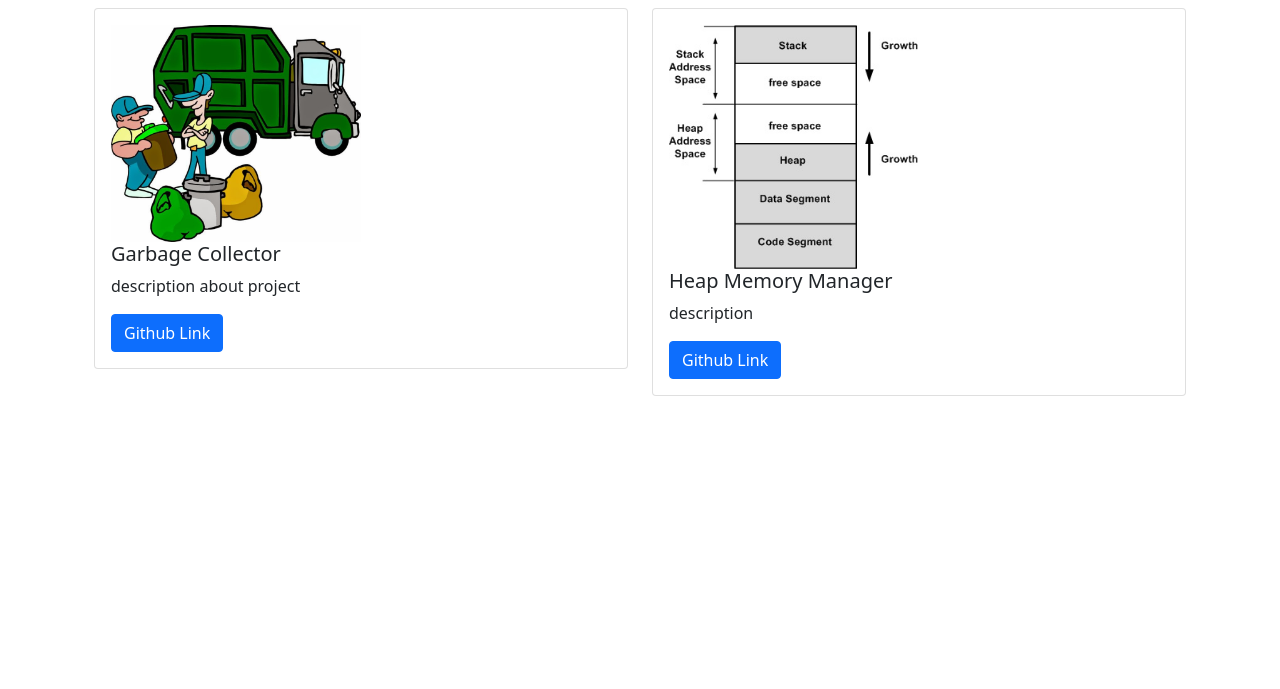
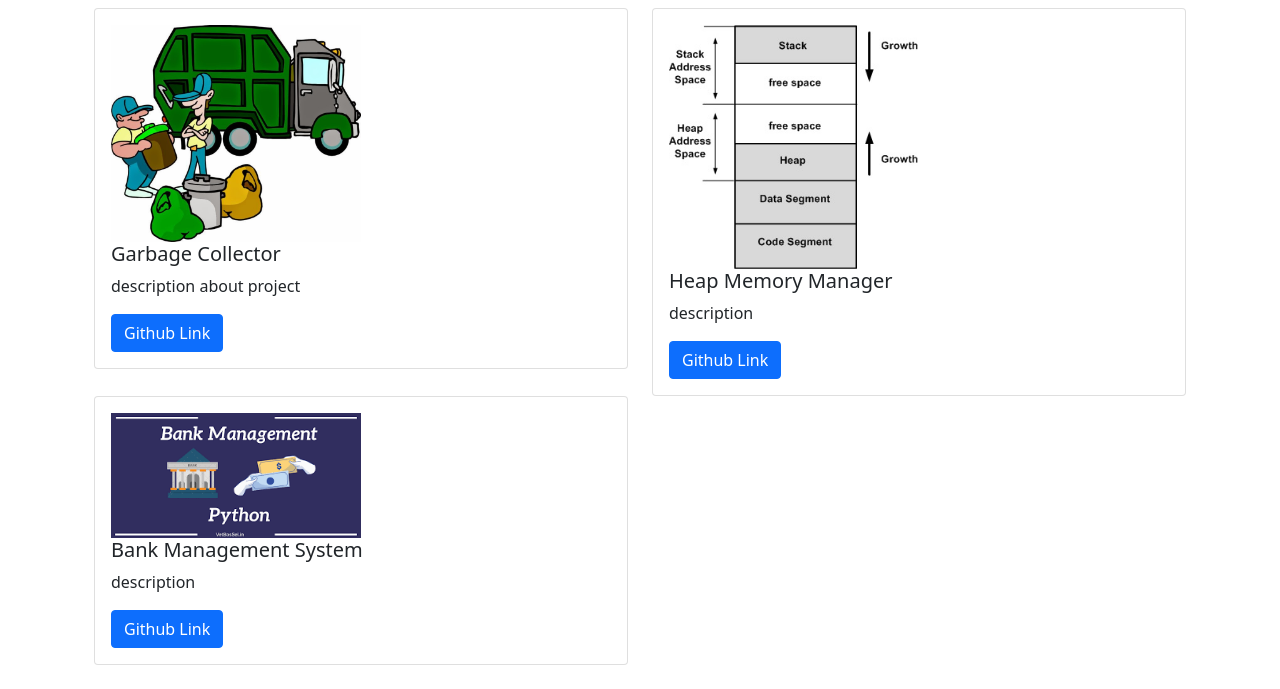
Before and after one commit to mohit2978/my_portfolio, a plain HTML site: page projects.html in a window 1280 px wide. Shown: the part 170-859 px from the top of the page. Before the commit the page ends 800 px from the top, so only its background shows below. Drawn offline with nearby package versions, Linux system fonts and the light colour scheme.

Commit message:
added bank management project

```diff
--- a/projects.html
+++ b/projects.html
@@ -59,6 +59,19 @@
           </div>
         </div>
       </div>
+      <div class="col-sm-6">
+        <div class="card">
+          <div class="card-body">
+            <img src="./image/6.png" style="width: 50%;">
+            <h5 class="card-title">Bank Management System</h5>
+            <p class="card-text" style="text-align: justify;">
+              description</p>
+            <a href="https://github.com/mohit2978/bank_management_system" class="btn btn-primary">Github Link</a>
+          </div>
+        </div>
+      </div>
+
+
     </div>
   </div>
 
```
Also changed, not shown: contact.html (+1 -1 lines), image/6.png (added).
